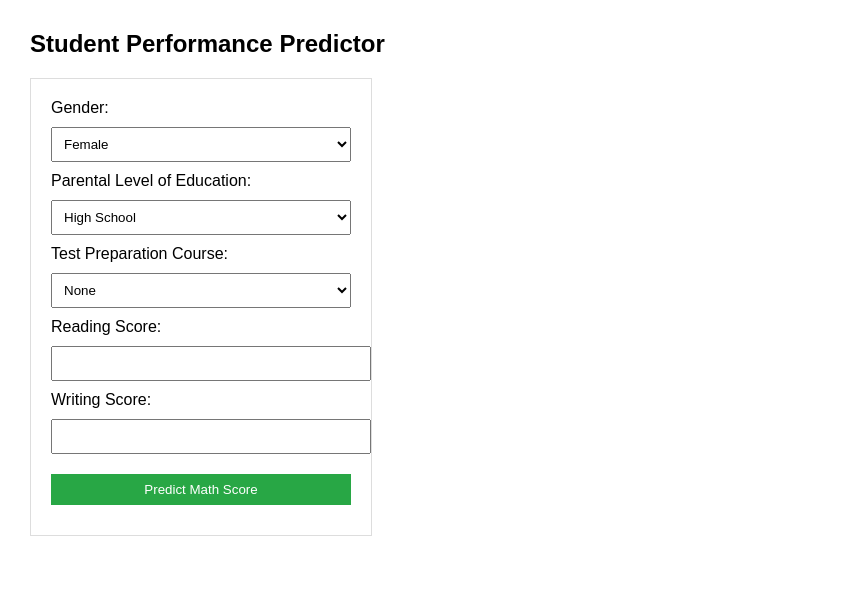
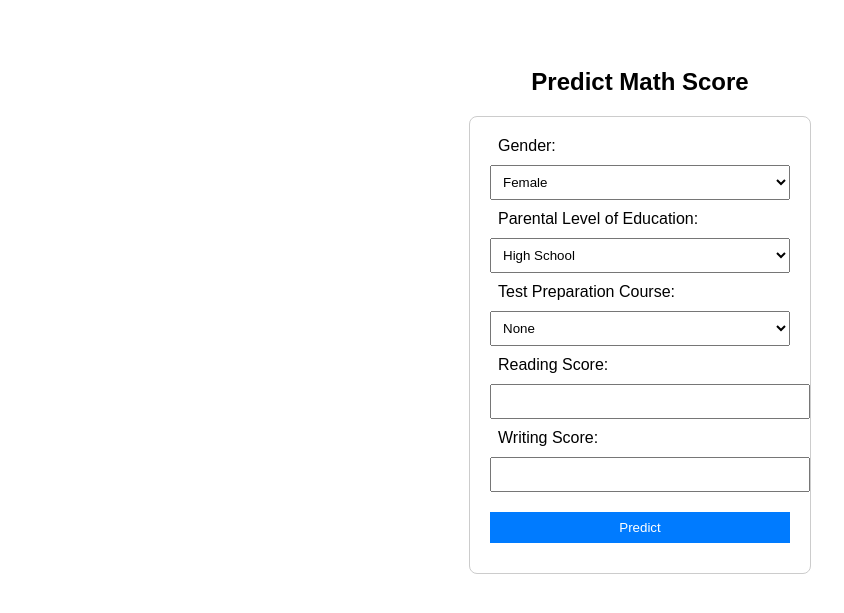
Before and after one commit to keerthan005/Student-web-app, a Flask app: page /form in a window 1280 px wide. Shown: the top 613 px of the page, without its empty margins (0-844 px from the left). Run offline with Flask 3, Linux system fonts and the light colour scheme; parts of the project's set-up code (start-up, migrations or seed data) failed here and were passed over.

Commit message:
Update form.html

```diff
--- a/templates/form.html
+++ b/templates/form.html
@@ -1,28 +1,28 @@
 <!DOCTYPE html>
 <html>
 <head>
-    <title>Student Performance Prediction</title>
+    <title>Math Score Prediction</title>
     <style>
-        body { font-family: Arial, sans-serif; margin: 30px; }
-        form { width: 300px; padding: 20px; border: 1px solid #ddd; }
-        input, select { width: 100%; padding: 8px; margin: 10px 0; }
-        input[type="submit"] {
-            background-color: #28a745; color: white; border: none; cursor: pointer;
-        }
-        .result { margin-top: 20px; font-weight: bold; }
+        body { font-family: Arial, sans-serif; padding: 40px; }
+        form { width: 300px; margin: auto; border: 1px solid #ccc; padding: 20px; border-radius: 8px; }
+        label, select, input { width: 100%; margin: 10px 0; padding: 8px; }
+        input[type="submit"] { background-color: #007bff; color: white; border: none; cursor: pointer; }
+        .result { margin-top: 20px; text-align: center; font-weight: bold; }
     </style>
 </head>
 <body>
-    <h2>Student Performance Predictor</h2>
+
+<h2 style="text-align:center;">Predict Math Score</h2>
+
 <form method="POST" action="/form">
     <label>Gender:</label>
-        <select name="gender">
+    <select name="gender" required>
         <option value="0">Female</option>
         <option value="1">Male</option>
     </select>
 
     <label>Parental Level of Education:</label>
-        <select name="parental_level_of_education">
+    <select name="parental_level_of_education" required>
         <option value="0">High School</option>
         <option value="1">Some High School</option>
         <option value="2">Associate's Degree</option>
@@ -32,18 +32,18 @@
     </select>
 
     <label>Test Preparation Course:</label>
-        <select name="test_preparation_course">
+    <select name="test_preparation_course" required>
         <option value="0">None</option>
         <option value="1">Completed</option>
     </select>
 
     <label>Reading Score:</label>
-        <input type="number" name="reading_score" required>
+    <input type="number" name="reading_score" required min="0" max="100">
 
     <label>Writing Score:</label>
-        <input type="number" name="writing_score" required>
+    <input type="number" name="writing_score" required min="0" max="100">
 
-        <input type="submit" value="Predict Math Score">
+    <input type="submit" value="Predict">
 </form>
 
 {% if prediction is not none %}
@@ -51,5 +51,6 @@
         Predicted Math Score: {{ prediction }}
     </div>
 {% endif %}
+
 </body>
 </html>
```
Lines whose indentation alone changed are shown as unchanged.
